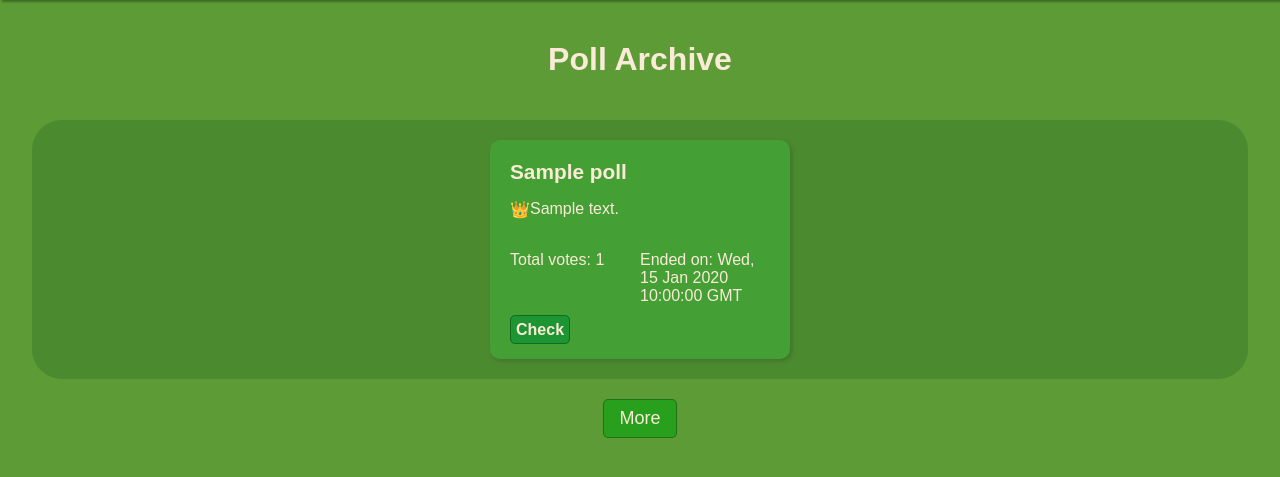
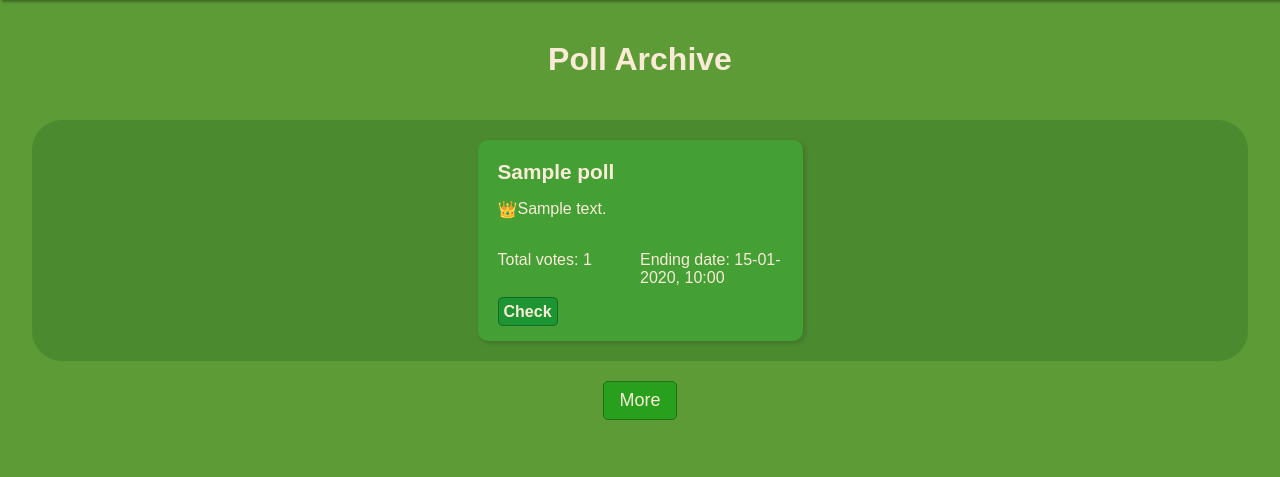
Before and after one commit to mykdolnyk/voting-flask-website, a Flask app: page /archive/ in a window 1280 px wide. Shown: the part 75-552 px from the top of the page. Run offline with Flask 3, Linux system fonts and the light colour scheme; tables that the repository leaves empty hold one stand-in row (values such as "Sample post"); some web fonts are replaced.

Commit message:
Enhanced the date formatting for most views

```diff
--- a/src/polls/routes/api.py
+++ b/src/polls/routes/api.py
@@ -1,5 +1,4 @@
 import json
-import flask
 from flask.blueprints import Blueprint
 from flask import request, session, url_for, jsonify
 from polls.forms import PollVotingForm
@@ -25,7 +24,7 @@ def get_poll_list():
     result = [
         {'title': poll.title,
          'id': poll.id,
-         'expires_on': poll.expires_on,
+         'expires_on': poll.expires_on.strftime('%d-%m-%Y, %H:%M'),
          'total_votes': poll.total_votes,
          'current_winner': poll.current_winner.text,
          'url': url_for('frontend.poll_results', id=poll.id)}
--- a/src/polls/templates/frontend/poll_archive.html
+++ b/src/polls/templates/frontend/poll_archive.html
@@ -20,7 +20,7 @@
                 </div>
                 <div class="poll-stats">
                     <p>Total votes: <span class="poll-total-votes"></span></p>
-                    <p>Ended on: <span class="poll-ended-on"></span></p>
+                    <p>Ending date: <span class="poll-ended-on"></span></p>
                 </div>
                 <a class="button">Check</a>
             </div>
--- a/src/polls/templates/frontend/poll_results.html
+++ b/src/polls/templates/frontend/poll_results.html
@@ -20,8 +20,8 @@
             <div class="poll-stats">
                 <div>Total Votes: {{ poll.total_votes }}</div>
                 <div>
-                    <div>Started on: {{ poll.started_on }}</div>
-                    <div>Ended on: {{ poll.expires_on }}</div>
+                    <div>Starting date: {{ poll.started_on.strftime('%d-%m-%Y, %H:%M') }}</div>
+                    <div>Ending date: {{ poll.started_on.strftime('%d-%m-%Y, %H:%M') }}</div>
                 </div>
             </div>
         </form>
--- a/src/static/css/archive.css
+++ b/src/static/css/archive.css
@@ -17,7 +17,7 @@
 
     display: grid;
     grid-auto-flow: row;
-    grid-template-columns: repeat(auto-fit, 300px);
+    grid-template-columns: repeat(auto-fit, 325px);
 
     row-gap: 30px;
     column-gap: 30px;
```
Also changed, not shown: src/polls/templates/frontend/current_poll.html (+8 -12 lines).
